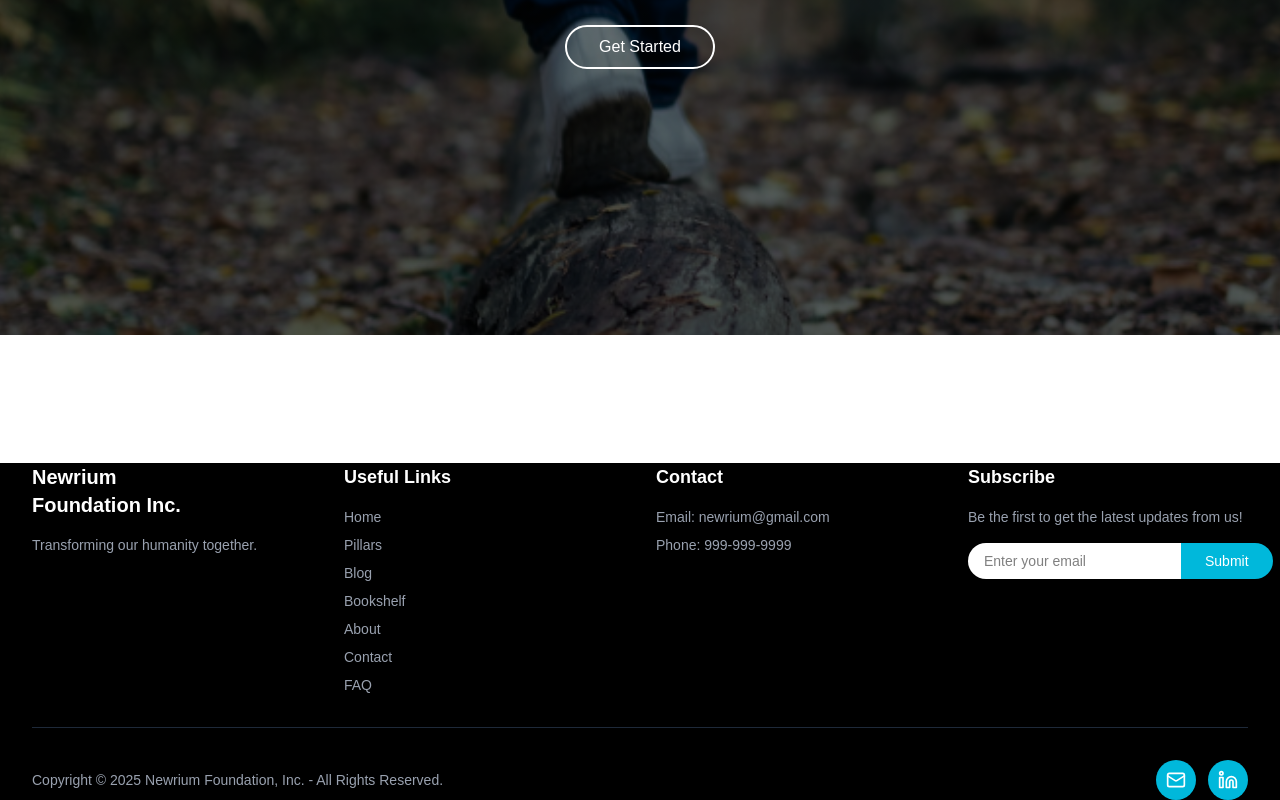
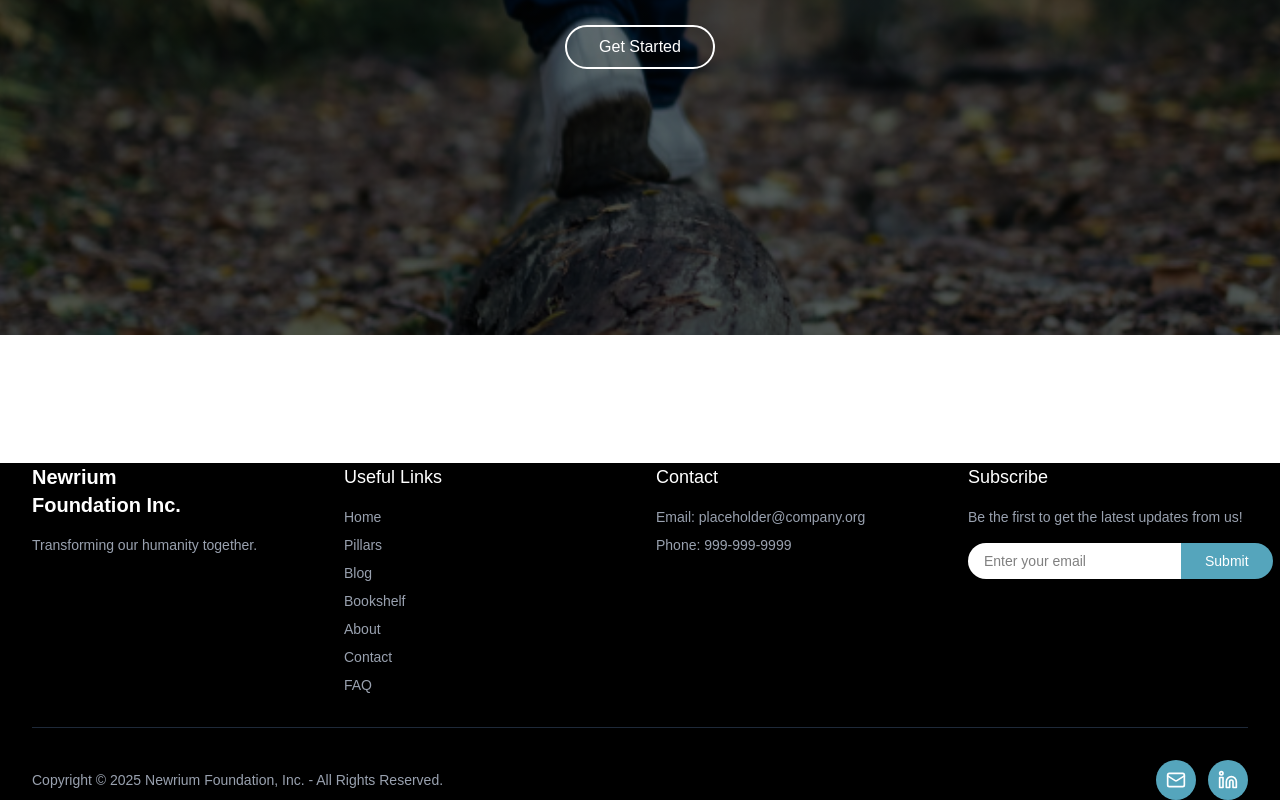
Before and after one commit to richajos34/Newrium-Foundation, a Next.js app: page / in a window 1280 px wide. Shown: the part 465-1265 px from the top of the page. Built offline with nearby package versions, Linux system fonts and the light colour scheme.

Commit message:
Updated fonts for footer

```diff
--- a/src/components/Footer.tsx
+++ b/src/components/Footer.tsx
@@ -3,24 +3,24 @@ import { Mail, LinkedinIcon } from 'lucide-react';
 
 const Footer: React.FC = () => {
   return (
-    <footer className="bg-black text-white py-0 px-8">
+    <footer className="bg-black text-white py-0 px-8" style={{ fontFamily: 'Poppins, sans-serif' }}>
       <div className="max-w-7xl mx-auto">
         {/* Main Footer Content */}
         <div className="grid grid-cols-1 md:grid-cols-2 lg:grid-cols-4 gap-8 mb-8">
           {/* Brand Section */}
           <div>
-            <h2 className="text-xl font-bold mb-4">
+            <h2 className="text-xl font-semibold mb-4">
               Newrium<br />Foundation Inc.
             </h2>
-            <p className="text-gray-400 text-sm">
+            <p className="text-gray-400 text-sm font-light" style={{ fontFamily: 'DM Sans, sans-serif' }}>
               Transforming our humanity together.
             </p>
           </div>
 
           {/* Useful Links */}
           <div>
-            <h3 className="text-lg font-semibold mb-4">Useful Links</h3>
-            <ul className="space-y-2 text-sm">
+            <h3 className="text-lg font-medium mb-4">Useful Links</h3>
+            <ul className="space-y-2 text-sm font-light" style={{ fontFamily: 'DM Sans, sans-serif' }}>
               <li><a href="/" className="text-gray-400 hover:text-white transition-colors">Home</a></li>
               <li><a href="/" className="text-gray-400 hover:text-white transition-colors">Pillars</a></li>
               <li><a href="/blog" className="text-gray-400 hover:text-white transition-colors">Blog</a></li>
@@ -33,26 +33,32 @@ const Footer: React.FC = () => {
 
           {/* Contact */}
           <div>
-            <h3 className="text-lg font-semibold mb-4">Contact</h3>
-            <div className="space-y-2 text-sm text-gray-400">
-              <p>Email: newrium@gmail.com</p>
+            <h3 className="text-lg font-medium mb-4">Contact</h3>
+            <div className="space-y-2 text-sm text-gray-400 font-light" style={{ fontFamily: 'DM Sans, sans-serif' }}>
+              <p>Email: placeholder@company.org</p>
               <p>Phone: 999-999-9999</p>
             </div>
           </div>
 
-          {/* Subscribe ; no idea how to add functionality to this tbh*/}
+          {/* Subscribe */}
           <div>
-            <h3 className="text-lg font-semibold mb-4">Subscribe</h3>
-            <p className="text-sm text-gray-400 mb-4">
+            <h3 className="text-lg font-medium mb-4">Subscribe</h3>
+            <p className="text-sm text-gray-400 mb-4 font-light" style={{ fontFamily: 'DM Sans, sans-serif' }}>
               Be the first to get the latest updates from us!
             </p>
             <div className="flex">
               <input
                 type="email"
                 placeholder="Enter your email"
-                className="flex-1 px-4 py-2 rounded-l-full bg-white text-black text-sm focus:outline-none"
+                className="flex-1 px-4 py-2 rounded-l-full bg-white text-black text-sm focus:outline-none font-light"
+                style={{ fontFamily: 'DM Sans, sans-serif' }}
               />
-              <button className="px-6 py-2 bg-cyan-500 hover:bg-cyan-600 rounded-r-full text-sm font-medium transition-colors">
+              <button
+                className="px-6 py-2 rounded-r-full text-sm font-medium transition-colors"
+                style={{ backgroundColor: '#55A5BC', fontFamily: 'Poppins, sans-serif' }}
+                onMouseEnter={(e) => e.currentTarget.style.backgroundColor = '#0A0908'}
+                onMouseLeave={(e) => e.currentTarget.style.backgroundColor = '#55A5BC'}
+              >
                 Submit
               </button>
             </div>
@@ -64,7 +70,7 @@ const Footer: React.FC = () => {
 
         {/* Bottom Section */}
         <div className="flex flex-col md:flex-row justify-between items-center gap-4">
-          <p className="text-sm text-gray-400">
+          <p className="text-sm text-gray-400 font-light" style={{ fontFamily: 'DM Sans, sans-serif' }}>
             Copyright © 2025 Newrium Foundation, Inc. - All Rights Reserved.
           </p>
 
@@ -72,14 +78,20 @@ const Footer: React.FC = () => {
           <div className="flex gap-3">
             <a
               href="#"
-              className="w-10 h-10 rounded-full bg-cyan-500 hover:bg-cyan-600 flex items-center justify-center transition-colors"
+              className="w-10 h-10 rounded-full flex items-center justify-center transition-colors"
+              style={{ backgroundColor: '#55A5BC' }}
+              onMouseEnter={(e) => e.currentTarget.style.backgroundColor = '#0A0908'}
+              onMouseLeave={(e) => e.currentTarget.style.backgroundColor = '#55A5BC'}
               aria-label="Email"
             >
               <Mail size={20} />
             </a>
             <a
               href="#"
-              className="w-10 h-10 rounded-full bg-cyan-500 hover:bg-cyan-600 flex items-center justify-center transition-colors"
+              className="w-10 h-10 rounded-full flex items-center justify-center transition-colors"
+              style={{ backgroundColor: '#55A5BC' }}
+              onMouseEnter={(e) => e.currentTarget.style.backgroundColor = '#0A0908'}
+              onMouseLeave={(e) => e.currentTarget.style.backgroundColor = '#55A5BC'}
               aria-label="LinkedIn"
             >
               <LinkedinIcon size={20} />
```
